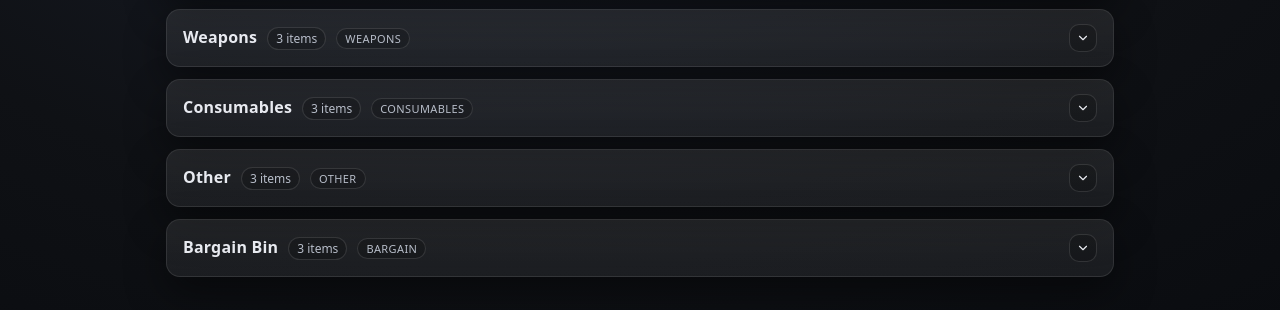
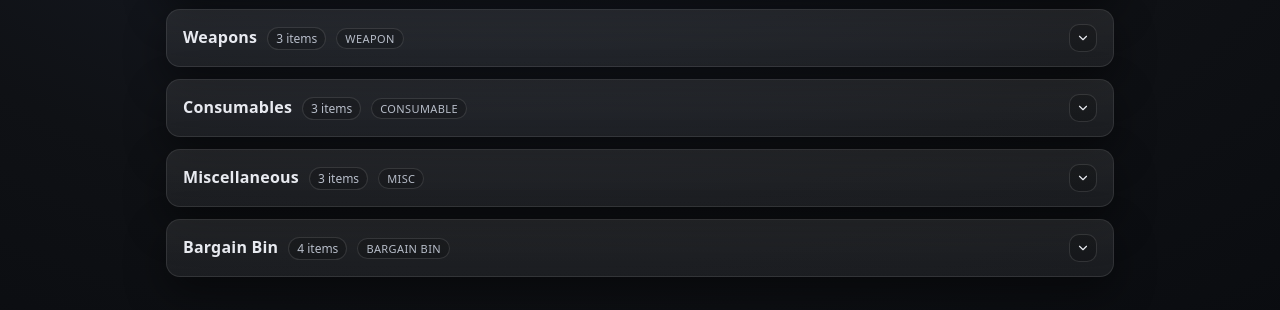
Before and after one commit to alexjeffryallen/DND, a plain HTML site: page shop.html in a window 1280 px wide. Shown: the part 208-518 px from the top of the page. Drawn offline with Linux system fonts and the light colour scheme.

Commit message:
working on the shop

```diff
--- a/shop.html
+++ b/shop.html
@@ -340,54 +340,149 @@
   </div>
 
  <script>
-    const PLACEHOLDER_IMAGE = "assets/placeholder.png";
+  const DEFAULT_IMAGE = "assets/placeholder.png";
 
   const shopData = [
     {
       name: "Armor",
       tag: "ARMOR",
       items: [
-          { name: "Item 1", price: 200, stock: "In stock" },
-          { name: "Item 2", price: 300, stock: "In stock" },
-          { name: "Item 3", price: 150, stock: "In stock" }
+        {
+          name: "Cloak of Billowing",
+          price: 50,
+          stock: "In stock",
+          img: "assets/items/cloak.png",
+          desc: "While wearing this cloak, you can use a bonus action to make it billow dramatically for 1 minute."
+        },
+        {
+          name: "Item 2",
+          price: 300,
+          stock: "In stock",
+          img: "assets/placeholder.png",
+          desc: "Description goes here."
+        },
+        {
+          name: "Item 3",
+          price: 150,
+          stock: "In stock",
+          img: "assets/placeholder.png",
+          desc: "Description goes here."
+        }
       ]
     },
     {
       name: "Weapons",
-        tag: "WEAPONS",
+      tag: "WEAPON",
       items: [
-          { name: "Item 1", price: 200, stock: "In stock" },
-          { name: "Item 2", price: 300, stock: "In stock" },
-          { name: "Item 3", price: 150, stock: "In stock" }
+        {
+          name: "Cloak of Billowing",
+          price: 50,
+          stock: "In stock",
+          img: "assets/items/cloak.png",
+          desc: "While wearing this cloak, you can use a bonus action to make it billow dramatically for 1 minute."
+        },
+        {
+          name: "Item 2",
+          price: 300,
+          stock: "In stock",
+          img: "assets/placeholder.png",
+          desc: "Description goes here."
+        },
+        {
+          name: "Item 3",
+          price: 150,
+          stock: "In stock",
+          img: "assets/placeholder.png",
+          desc: "Description goes here."
+        }
       ]
     },
      {
       name: "Consumables",
-        tag: "CONSUMABLES",
+      tag: "CONSUMABLE",
       items: [
-          { name: "Item 1", price: 200, stock: "In stock" },
-          { name: "Item 2", price: 300, stock: "In stock" },
-          { name: "Item 3", price: 150, stock: "In stock" }
+        {
+          name: "Cloak of Billowing",
+          price: 50,
+          stock: "In stock",
+          img: "assets/items/cloak.png",
+          desc: "While wearing this cloak, you can use a bonus action to make it billow dramatically for 1 minute."
+        },
+        {
+          name: "Item 2",
+          price: 300,
+          stock: "In stock",
+          img: "assets/placeholder.png",
+          desc: "Description goes here."
+        },
+        {
+          name: "Item 3",
+          price: 150,
+          stock: "In stock",
+          img: "assets/placeholder.png",
+          desc: "Description goes here."
+        }
       ]
     },
      {
-        name: "Other",
-        tag: "OTHER",
+      name: "Miscellaneous",
+      tag: "MISC",
       items: [
-          { name: "Item 1", price: 200, stock: "In stock" },
-          { name: "Item 2", price: 300, stock: "In stock" },
-          { name: "Item 3", price: 150, stock: "In stock" }
+        {
+          name: "Cloak of Billowing",
+          price: 50,
+          stock: "In stock",
+          img: "assets/items/cloak.png",
+          desc: "While wearing this cloak, you can use a bonus action to make it billow dramatically for 1 minute."
+        },
+        {
+          name: "Item 2",
+          price: 300,
+          stock: "In stock",
+          img: "assets/placeholder.png",
+          desc: "Description goes here."
+        },
+        {
+          name: "Item 3",
+          price: 150,
+          stock: "In stock",
+          img: "assets/placeholder.png",
+          desc: "Description goes here."
+        }
       ]
     },
      {
       name: "Bargain Bin",
-        tag: "BARGAIN",
+      tag: "BARGAIN BIN",
       items: [
-          { name: "Item 1", price: 200, stock: "Limited" },
-          { name: "Item 2", price: 300, stock: "Limited" },
-          { name: "Item 3", price: 150, stock: "Limited" }
+        {
+          name: "Cloak of Billowing",
+          price: 50,
+          stock: "In stock",
+          img: "assets/items/cloak.png",
+          desc: "While wearing this cloak, you can use a bonus action to make it billow dramatically for 1 minute."
+        },
+        {
+  name: "Bag of Withholding",
+  price: 300,
+  stock: "In stock",
+  img: "assets/items/Bag of Withholding.png",
+  desc: `This bag looks and functions exactly like a normal Bag of Holding, with double the interior capacity of up to 1000 pounds and 128 cubic feet.
+This capacity comes at a cost, as a Bag of Withholding feels unappreciated, because players only want to talk to it when they want something. The bag must be reassured of its value and importance in order to open up to release any item contained inside.
+When attempting to retrieve any item in the Bag of Withholding, the player must succeed on a DC 14 persuasion check, or the bag will shut more tightly.
+Each failure increases the DC of the next check by 1. Successfully convincing the Bag of its importance will allow access for 1 minute, resetting the DC to 14 thereafter.
+Regardless of the DC at the end of the day, the DC resets to 14 the following dawn, as the Bag of Withholding has had a chance to reconsider its feelings over the course of the night.`
+},
+,
+        {
+          name: "Item 3",
+          price: 150,
+          stock: "In stock",
+          img: "assets/placeholder.png",
+          desc: "Description goes here."
+        }
       ]
-      }
+    },
   ];
 
   const grid = document.getElementById("shopGrid");
@@ -400,6 +495,9 @@
   const modalPrice = document.getElementById("modalPrice");
   const modalStock = document.getElementById("modalStock");
 
+  // We’ll reuse the existing note area to show the item description
+  const modalNote = document.getElementById("modalNote");
+
   function formatGold(n){
     return `${n} gp`;
   }
@@ -409,7 +507,12 @@
     modalCategory.textContent = categoryName;
     modalPrice.textContent = formatGold(item.price);
     modalStock.textContent = item.stock || "In stock";
-      modalImg.src = PLACEHOLDER_IMAGE;
+
+    // Per-item image with fallback
+    modalImg.src = item.img || DEFAULT_IMAGE;
+
+    // Per-item description with fallback
+    modalNote.textContent = item.desc || "No description provided.";
 
     backdrop.style.display = "flex";
     backdrop.setAttribute("aria-hidden", "false");
@@ -519,5 +622,6 @@
 
   render();
 </script>
+
 </body>
 </html>
```
Also changed, not shown: assets/items/Bag of Withholding.png (added). Lines whose indentation alone changed are shown as unchanged.
